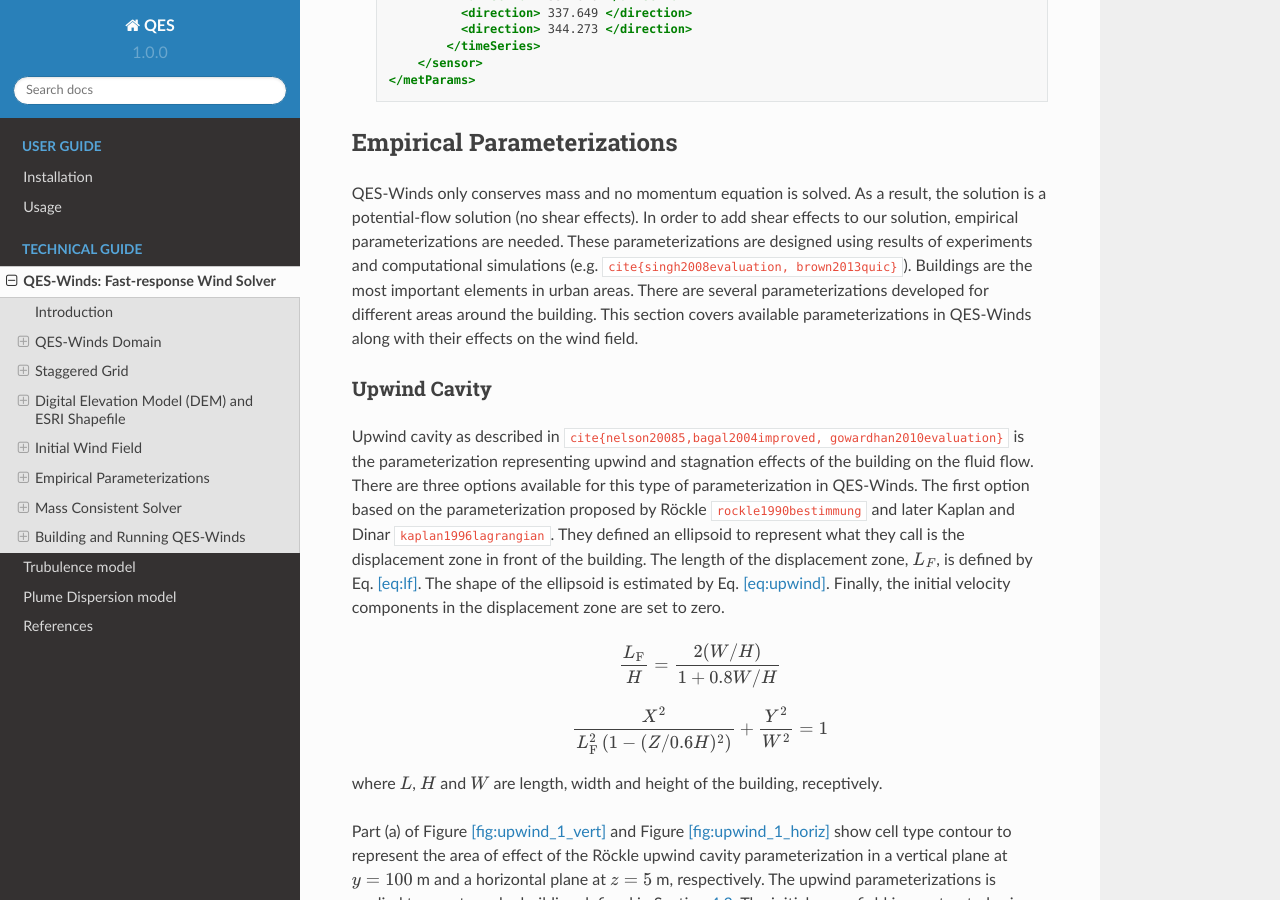
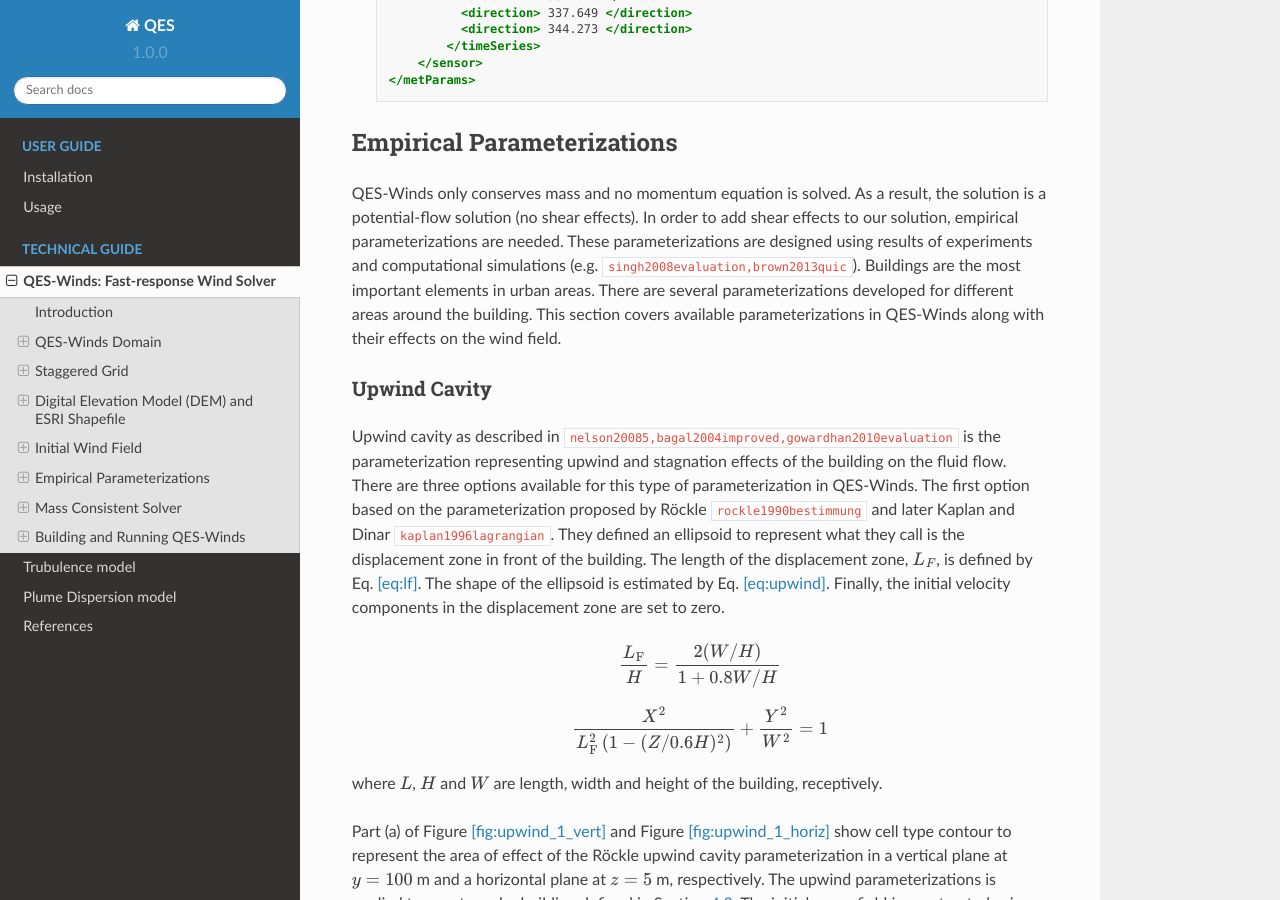
Before and after one commit to fmargairaz/rtd-tutorial, a Sphinx documentation site: the page built from docs/source/tech/QES-Winds.rst, in a window 1280 px wide and 900 px high, scrolled down 13718 px. Built offline with Sphinx 7.4.7 and the Read the Docs theme 2.0.0, drawn with Linux system fonts in a browser that asks for light colours; pages that are not in the unit, such as notebooks, are missing from menus; cross-references to code outside the pages are shown as plain code; some of the changed text lies outside the part shown.

Commit message:
fix some citation

```diff
--- a/docs/source/tech/QES-Winds.rst
+++ b/docs/source/tech/QES-Winds.rst
@@ -305,8 +305,7 @@ type of profile:
       \label{eq:power_law}
       u_{pow}(z) = u_{ref}\cdot(z/z_{ref})^{z_0}
 
-#. an urban canopy profile
-   :cite:`favaloro2008toward`:cite:`pardyjak2008near`:
+#. an urban canopy profile :cite:`favaloro2008toward,pardyjak2008near`:
 
    .. math::
 
@@ -549,21 +548,21 @@ result, the solution is a potential-flow solution (no shear effects). In
 order to add shear effects to our solution, empirical parameterizations
 are needed. These parameterizations are designed using results of
 experiments and computational simulations (e.g.
-:raw-latex:`\cite{singh2008evaluation, brown2013quic}`). Buildings are
-the most important elements in urban areas. There are several
-parameterizations developed for different areas around the building.
-This section covers available parameterizations in QES-Winds along with
-their effects on the wind field.
+:cite:`singh2008evaluation,brown2013quic`). Buildings are the most
+important elements in urban areas. There are several parameterizations
+developed for different areas around the building. This section covers
+available parameterizations in QES-Winds along with their effects on the
+wind field.
 
 Upwind Cavity
 ^^^^^^^^^^^^^
 
 Upwind cavity as described in
-:raw-latex:`\cite{nelson20085,bagal2004improved, gowardhan2010evaluation}`
-is the parameterization representing upwind and stagnation effects of
-the building on the fluid flow. There are three options available for
-this type of parameterization in QES-Winds. The first option based on
-the parameterization proposed by Röckle :cite:`rockle1990bestimmung` and
+:cite:`nelson20085,bagal2004improved,gowardhan2010evaluation` is the
+parameterization representing upwind and stagnation effects of the
+building on the fluid flow. There are three options available for this
+type of parameterization in QES-Winds. The first option based on the
+parameterization proposed by Röckle :cite:`rockle1990bestimmung` and
 later Kaplan and Dinar :cite:`kaplan1996lagrangian`. They defined an
 ellipsoid to represent what they call is the displacement zone in front
 of the building. The length of the displacement zone, :math:`L_F`, is
@@ -737,21 +736,20 @@ Leeside Cavity and Far-Wake
 ^^^^^^^^^^^^^^^^^^^^^^^^^^^
 
 The far-wake and cavity parameterization described in
-:raw-latex:`\cite{singh2005testing, singh2006testing}` are a significant
-part of the building parameterizations. The one available in QES-Winds
-is based on the parameterization proposed by Röckle
-:cite:`rockle1990bestimmung` and later Kaplan and Dinar
-:cite:`kaplan1996lagrangian`. The Röckle parameterization defines two
-ellipsoids to represent the shape of the reversed flow cavity and the
-far-wake region. The reversed flow cavity extends to the along-wind
-cavity length (:math:`L_R`), which is calculated as Eq.
-`[eq:Lr] <#eq:Lr>`__, and wake is assumed to be approximately :math:`3`
-cavity lengths long (i.e., :math:`3L_R`). After calculating :math:`L_R`,
-the cavity length, :math:`d` in the stream-wise direction was defined by
-an ellipsoid shape using Eq. `[eq:d] <#eq:d>`__. Finally, the velocity
-in the reversed cavity zone is defined using Eq.
-`[eq:cavity] <#eq:cavity>`__ and in the wake region, the velocity field
-is estimated by Eq. `[eq:wake] <#eq:wake>`__.
+:cite:`singh2005testing,singh2006testing` are a significant part of the
+building parameterizations. The one available in QES-Winds is based on
+the parameterization proposed by Röckle :cite:`rockle1990bestimmung` and
+later Kaplan and Dinar :cite:`kaplan1996lagrangian`. The Röckle
+parameterization defines two ellipsoids to represent the shape of the
+reversed flow cavity and the far-wake region. The reversed flow cavity
+extends to the along-wind cavity length (:math:`L_R`), which is
+calculated as Eq. `[eq:Lr] <#eq:Lr>`__, and wake is assumed to be
+approximately :math:`3` cavity lengths long (i.e., :math:`3L_R`). After
+calculating :math:`L_R`, the cavity length, :math:`d` in the stream-wise
+direction was defined by an ellipsoid shape using Eq.
+`[eq:d] <#eq:d>`__. Finally, the velocity in the reversed cavity zone is
+defined using Eq. `[eq:cavity] <#eq:cavity>`__ and in the wake region,
+the velocity field is estimated by Eq. `[eq:wake] <#eq:wake>`__.
 
 .. math::
 
@@ -909,17 +907,17 @@ Rooftop Recirculation
 ^^^^^^^^^^^^^^^^^^^^^
 
 The rooftop parameterization described in
-:raw-latex:`\cite{bagal2004implementation, pol2006implementation}`,
-captures the separation of the flow from the leading edge of the
-building. It first checks if the incident flow is in
-:math:`\pm15^{\circ}` of perpendicular to the front face. The
-parameterization then creates an ellipsoidal region above the building
-with height of :math:`H_c` (height of the vortex, calculated by Eq.
-`[eq:Hc] <#eq:Hc>`__) and length of :math:`L_c` (length of the vortex,
-calculated by Eq. `[eq:Lc] <#eq:Lc>`__). It applies a logarithmic
-profile in the whole vortex area and finally, reverses the velocity in
-region :math:`1`. Region :math:`1` is an ellipsoidal zone with the same
-length as the vortex and half of the height.
+:cite:`bagal2004implementation,pol2006implementation`, captures the
+separation of the flow from the leading edge of the building. It first
+checks if the incident flow is in :math:`\pm15^{\circ}` of perpendicular
+to the front face. The parameterization then creates an ellipsoidal
+region above the building with height of :math:`H_c` (height of the
+vortex, calculated by Eq. `[eq:Hc] <#eq:Hc>`__) and length of
+:math:`L_c` (length of the vortex, calculated by Eq.
+`[eq:Lc] <#eq:Lc>`__). It applies a logarithmic profile in the whole
+vortex area and finally, reverses the velocity in region :math:`1`.
+Region :math:`1` is an ellipsoidal zone with the same length as the
+vortex and half of the height.
 
 .. math:: R=B_{\mathrm{s}}^{2 / 3} B_{l}^{1 / 3}
 
```
Also changed, not shown: 2 other files.
